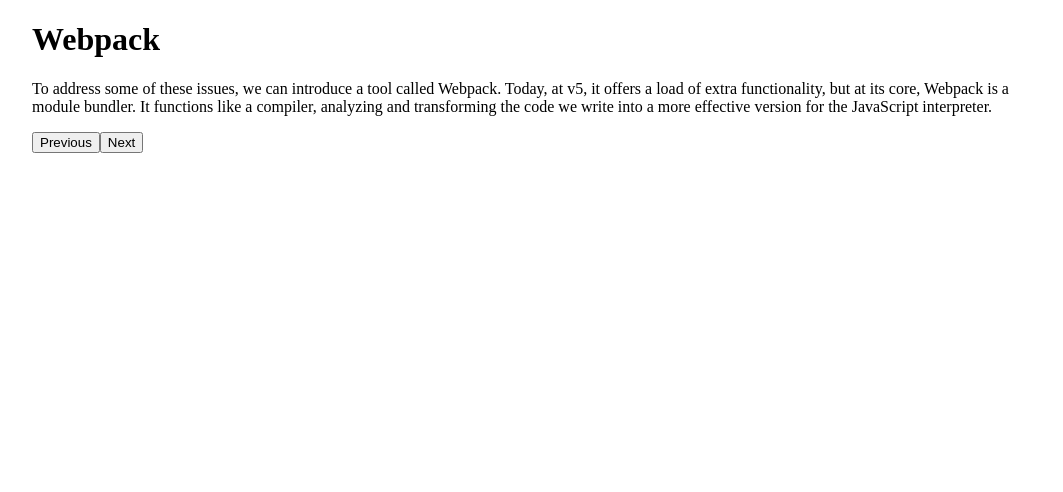
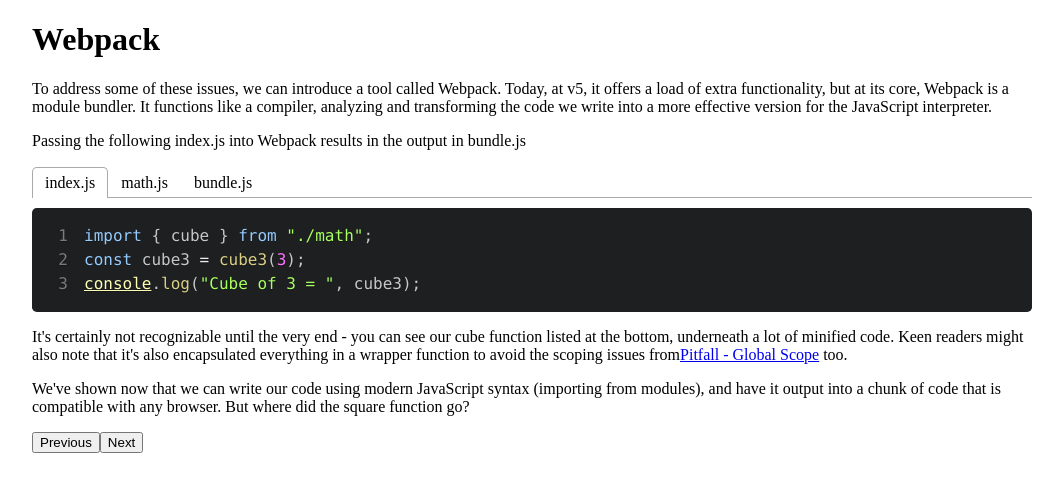
Before and after one commit to mmartinsky/what-is-webpack, a Next.js app: page /step/9 in a window 1280 px wide. Shown: the top 492 px of the page, without its empty margins (108-1171 px from the left). Built offline with nearby package versions, Linux system fonts and the light colour scheme.

Commit message:
update step 9 with example bundling

```diff
--- a/package.json
+++ b/package.json
@@ -10,11 +10,15 @@
     "react-dom": "^16.13.1",
     "react-highlight.js": "^1.0.7",
     "react-syntax-highlighter": "^12.2.1",
-    "react-tabs": "^3.1.1"
+    "react-tabs": "^3.1.1",
+    "webpack": "^4.43.0"
   },
   "scripts": {
     "dev": "next",
     "build": "next build",
     "start": "next start"
+  },
+  "devDependencies": {
+    "webpack-cli": "^3.3.12"
   }
 }
--- a/pages/index.css
+++ b/pages/index.css
@@ -1,4 +1,8 @@
 body {
-  max-width: 1000px;
+  width: min(calc(100% - 80px), 1000px);
   margin: 20px auto;
 }
+
+pre {
+  max-height: 200px;
+}
--- a/pages/step/9.js
+++ b/pages/step/9.js
@@ -5,6 +5,78 @@
 import { Tab, Tabs, TabList, TabPanel } from "react-tabs";
 
 export default function Step9(props) {
+  const indexJsCodeString = `import { cube } from "./math";
+const cube3 = cube3(3);
+console.log("Cube of 3 = ", cube3);`;
+  const mathJsCodeString = `export function square(x) {
+  return x * x;
+}
+
+export function cube(x) {
+  return x * x * x;
+}`;
+  const bundleJsCodeString = `!(function (e) {
+  var t = {};
+  function r(n) {
+    if (t[n]) return t[n].exports;
+    var o = (t[n] = { i: n, l: !1, exports: {} });
+    return e[n].call(o.exports, o, o.exports, r), (o.l = !0), o.exports;
+  }
+  (r.m = e),
+    (r.c = t),
+    (r.d = function (e, t, n) {
+      r.o(e, t) || Object.defineProperty(e, t, { enumerable: !0, get: n });
+    }),
+    (r.r = function (e) {
+      "undefined" != typeof Symbol &&
+        Symbol.toStringTag &&
+        Object.defineProperty(e, Symbol.toStringTag, { value: "Module" }),
+        Object.defineProperty(e, "__esModule", { value: !0 });
+    }),
+    (r.t = function (e, t) {
+      if ((1 & t && (e = r(e)), 8 & t)) return e;
+      if (4 & t && "object" == typeof e && e && e.__esModule) return e;
+      var n = Object.create(null);
+      if (
+        (r.r(n),
+        Object.defineProperty(n, "default", { enumerable: !0, value: e }),
+        2 & t && "string" != typeof e)
+      )
+        for (var o in e)
+          r.d(
+            n,
+            o,
+            function (t) {
+              return e[t];
+            }.bind(null, o)
+          );
+      return n;
+    }),
+    (r.n = function (e) {
+      var t =
+        e && e.__esModule
+          ? function () {
+              return e.default;
+            }
+          : function () {
+              return e;
+            };
+      return r.d(t, "a", t), t;
+    }),
+    (r.o = function (e, t) {
+      return Object.prototype.hasOwnProperty.call(e, t);
+    }),
+    (r.p = ""),
+    r((r.s = 0));
+})([
+  function (e, t, r) {
+    "use strict";
+    r.r(t);
+    const n = n(3);
+    console.log("Cube of 3 = ", n);
+  },
+]);
+  `;
   return (
     <div>
       <h1>Webpack</h1>
@@ -14,6 +86,57 @@
         Webpack is a module bundler. It functions like a compiler, analyzing and
         transforming the code we write into a more effective version for the
         JavaScript interpreter.
+      </p>
+      <p>
+        Passing the following index.js into Webpack results in the output in
+        bundle.js
+      </p>
+      <Tabs>
+        <TabList>
+          <Tab>index.js</Tab>
+          <Tab>math.js</Tab>
+          <Tab>bundle.js</Tab>
+        </TabList>
+        <TabPanel>
+          <SyntaxHighlighter
+            language="javascript"
+            style={atomDark}
+            showLineNumbers
+          >
+            {indexJsCodeString}
+          </SyntaxHighlighter>
+        </TabPanel>
+        <TabPanel>
+          <SyntaxHighlighter
+            language="javascript"
+            style={atomDark}
+            showLineNumbers
+          >
+            {mathJsCodeString}
+          </SyntaxHighlighter>
+        </TabPanel>
+        <TabPanel>
+          <SyntaxHighlighter
+            language="javascript"
+            style={atomDark}
+            showLineNumbers
+          >
+            {bundleJsCodeString}
+          </SyntaxHighlighter>
+        </TabPanel>
+      </Tabs>
+      <p>
+        It's certainly not recognizable until the very end - you can see our
+        cube function listed at the bottom, underneath a lot of minified code.
+        Keen readers might also note that it's also encapsulated everything in a
+        wrapper function to avoid the scoping issues from
+        <a href="/step/8">Pitfall - Global Scope</a> too.
+      </p>
+      <p>
+        We've shown now that we can write our code using modern JavaScript
+        syntax (importing from modules), and have it output into a chunk of code
+        that is compatible with any browser. But where did the square function
+        go?
       </p>
       <div>
         <Link href="/step/8">
--- /dev/null
+++ b/sandbox/index.js
@@ -0,0 +1,3 @@
+import { cube } from "./math";
+const cube3 = cube3(3);
+console.log("Cube of 3 = ", cube3);
--- /dev/null
+++ b/sandbox/math.js
@@ -0,0 +1,7 @@
+export function square(x) {
+  return x * x;
+}
+
+export function cube(x) {
+  return x * x * x;
+}
```
Also changed, not shown: 2 other files (tests, documents, lock files or other folders).
